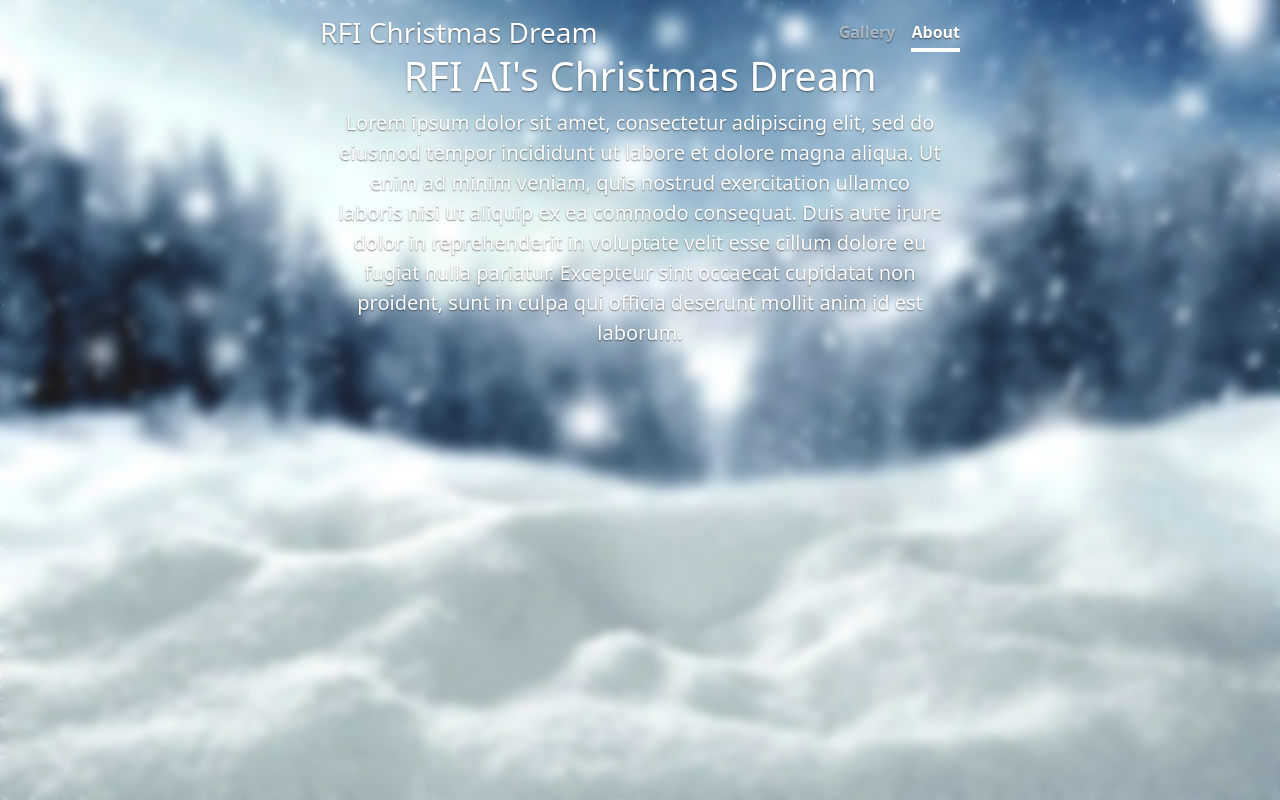
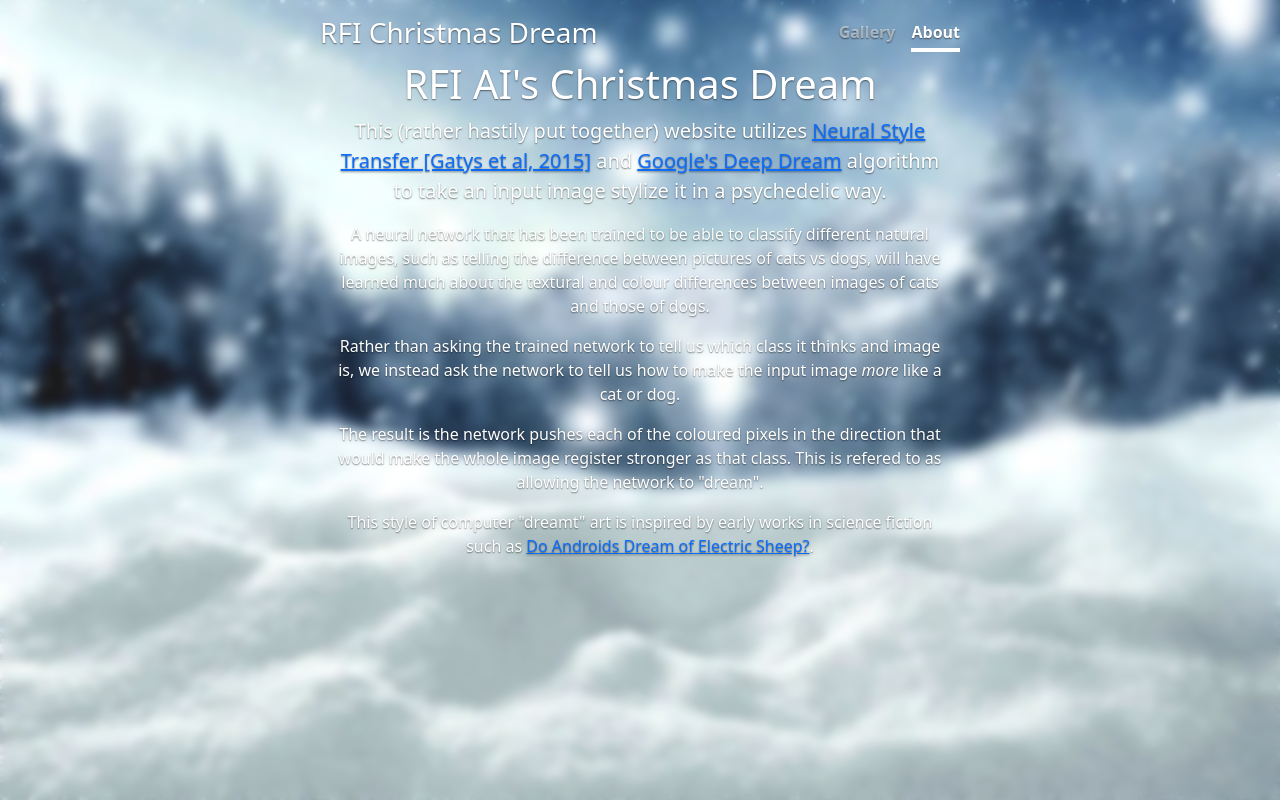
Before and after one commit to rosalindfranklininstitute/deepdreamchristmas, a Flask app: page /about in a window 1280 px wide. Run offline with Flask 2, Linux system fonts and the light colour scheme.

Commit message:
Update about page

```diff
--- a/templates/about.html
+++ b/templates/about.html
@@ -24,10 +24,22 @@
                             </nav>
                         </div>
                     </header>
-                    <main class="px-3">
+                    <main class="px-3 mt-2">
                         <h1>RFI AI's Christmas Dream</h1>
                         <p class="lead">
-                            Lorem ipsum dolor sit amet, consectetur adipiscing elit, sed do eiusmod tempor incididunt ut labore et dolore magna aliqua. Ut enim ad minim veniam, quis nostrud exercitation ullamco laboris nisi ut aliquip ex ea commodo consequat. Duis aute irure dolor in reprehenderit in voluptate velit esse cillum dolore eu fugiat nulla pariatur. Excepteur sint occaecat cupidatat non proident, sunt in culpa qui officia deserunt mollit anim id est laborum.
+                            This (rather hastily put together) website utilizes <a href="https://arxiv.org/abs/1508.06576">Neural Style Transfer [Gatys et al, 2015]</a> and <a href="https://ai.googleblog.com/2015/06/inceptionism-going-deeper-into-neural.html">Google's Deep Dream</a> algorithm to take an input image stylize it in a psychedelic way.
+                        </p>
+                        <p>
+                            A neural network that has been trained to be able to classify different natural images, such as telling the difference between pictures of cats vs dogs, will have learned much about the textural and colour differences between images of cats and those of dogs.
+                        </p>
+                        <p>
+                            Rather than asking the trained network to tell us which class it thinks and image is, we instead ask the network to tell us how to make the input image <em>more</em> like a cat or dog.
+                        </p>
+                        <p>
+                            The result is the network pushes each of the coloured pixels in the direction that would make the whole image register stronger as that class. This is refered to as allowing the network to "dream".
+                        </p>
+                        <p>
+                            This style of computer "dreamt" art is inspired by early works in science fiction such as <a href="https://en.wikipedia.org/wiki/Do_Androids_Dream_of_Electric_Sheep%3F">Do Androids Dream of Electric Sheep?</a>.
                         </p>
                     </main>
                     <footer class="text-white-50">
```
